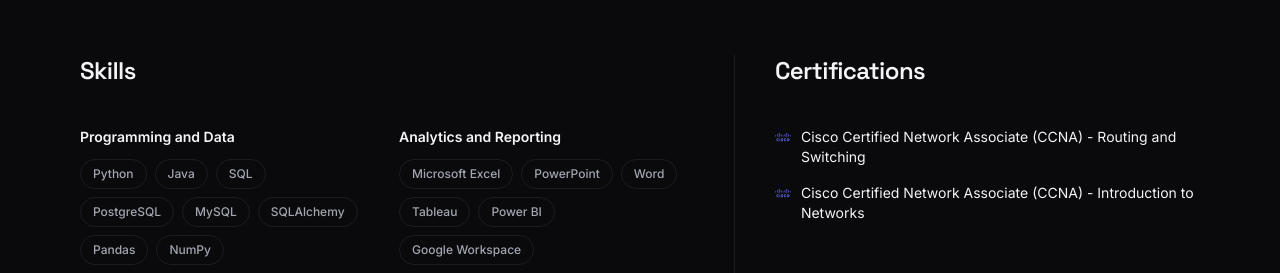
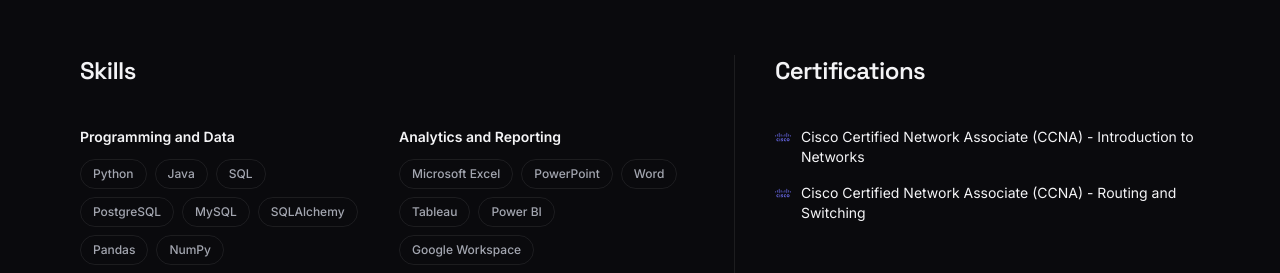
Before and after one commit to Kishanr19/Kishanr19.github.io, a React (Vite) app: page / in a window 1280 px wide. Shown: the part 6360-6633 px from the top of the page. Built offline with nearby package versions, Linux system fonts and the light colour scheme.

Commit message:
Reorder certifications

```diff
--- a/src/data.js
+++ b/src/data.js
@@ -226,11 +226,11 @@
 
 export const certifications = [
   {
+    name: 'Cisco Certified Network Associate (CCNA) - Introduction to Networks',
+    issuer: 'Cisco',
+  },
+  {
     name: 'Cisco Certified Network Associate (CCNA) - Routing and Switching',
     issuer: 'Cisco',
   },
-  {
-    name: 'Cisco Certified Network Associate (CCNA) - Introduction to Networks',
-    issuer: 'Cisco',
-  },
 ]
```
